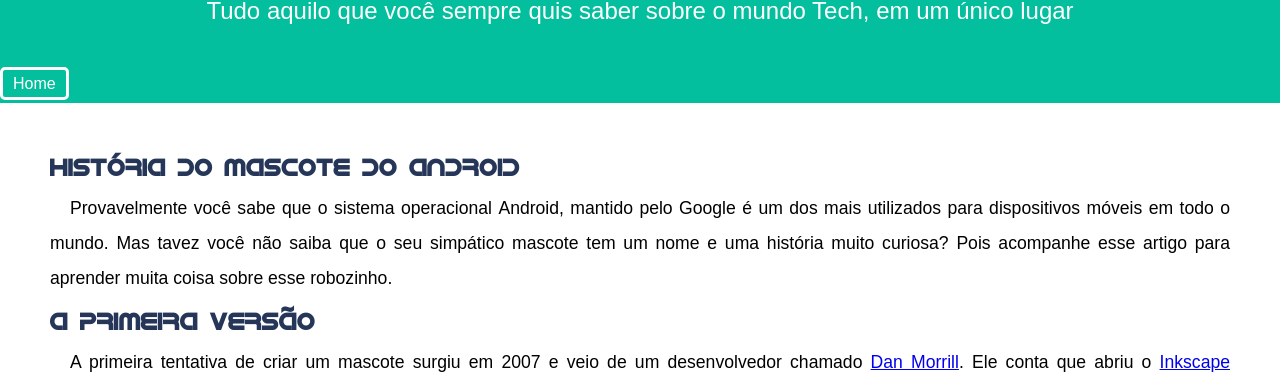
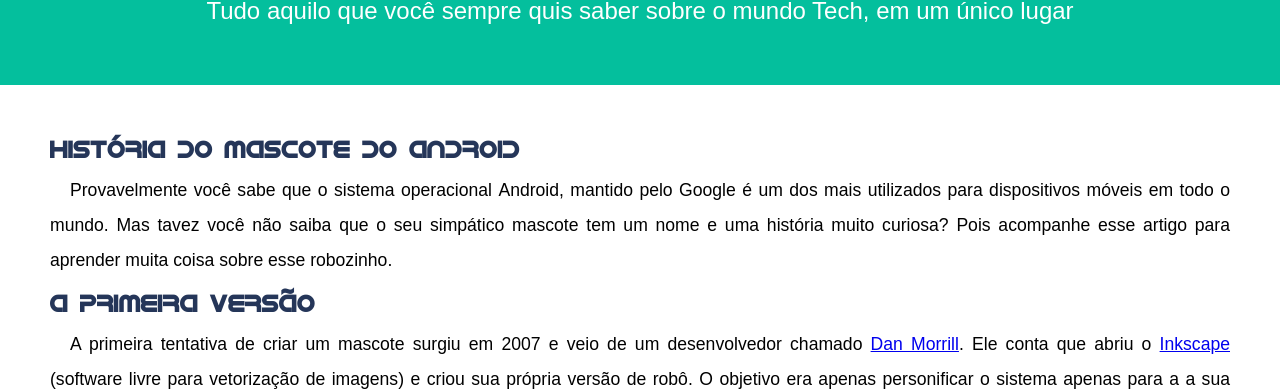
Before and after one commit to Anriu/HTML-CSS, a plain HTML site: page Desafios/des010/index.html in a window 1280 px wide. Shown: the part 99-488 px from the top of the page. Drawn offline with Linux system fonts and the light colour scheme.

Commit message:
Remoção do menu Nav do desafio 010

```diff
--- a/Desafios/des010/estilo/style.css
+++ b/Desafios/des010/estilo/style.css
@@ -63,6 +63,7 @@
 
 }
 
+/*
 nav > a{
     color: white;
     text-decoration: none;
@@ -75,7 +76,7 @@
     background-color: white;
     color: var(--cor1);
 }
-
+*/
 main{
     background-color: white;
     min-width: 320px;
--- a/Desafios/des010/index.html
+++ b/Desafios/des010/index.html
@@ -11,12 +11,6 @@
     <header>
         <h1>Curiosidades de Tecnologia</h1>
         <p>Tudo aquilo que você sempre quis saber sobre o mundo Tech, em um único lugar</p>
-
-        <nav>
-            <a href="#">Home</a>
-
-
-        </nav>
 
     </header>
 
```
